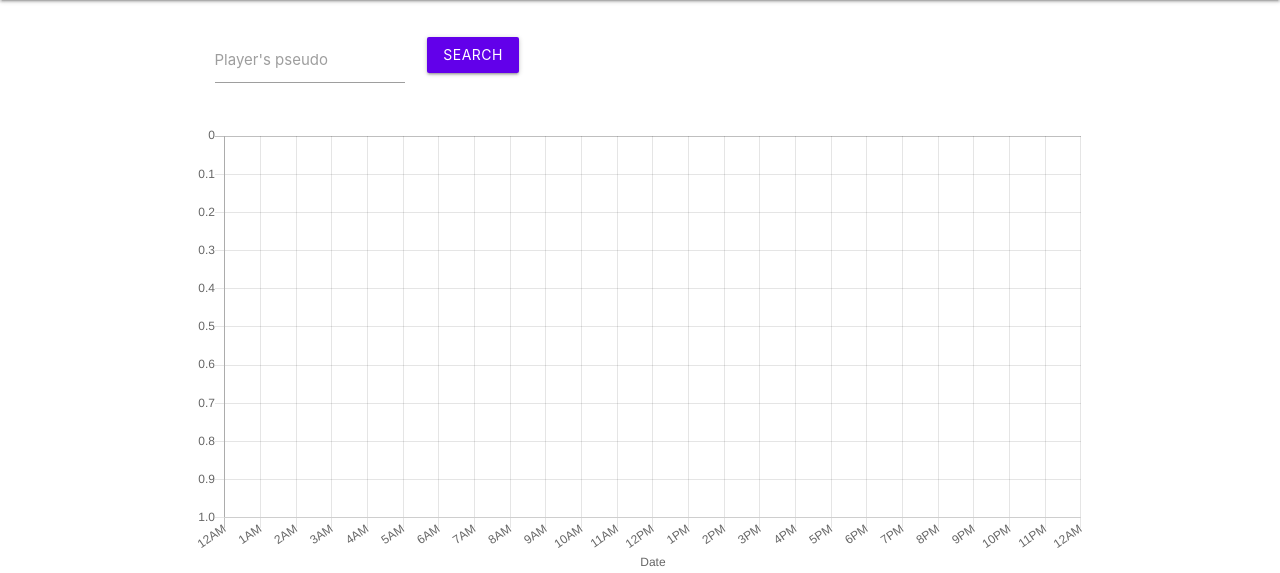
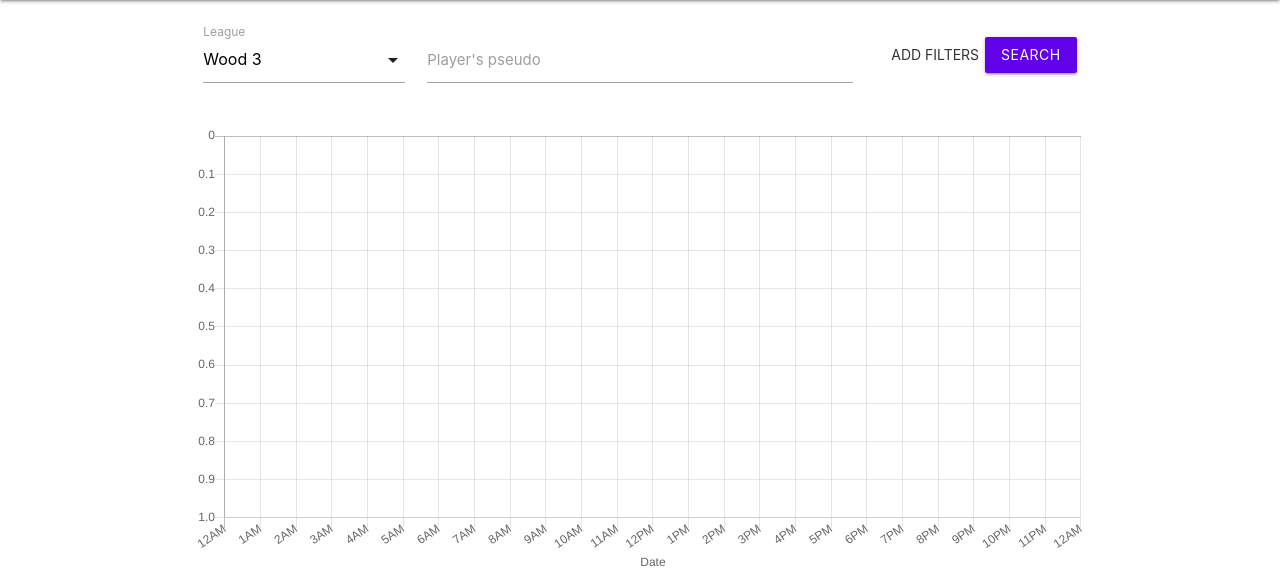
Before and after one commit to AdrienVannson/CG-Ranking, a PHP site: page / in a window 1280 px wide. Shown: the part 64-637 px from the top of the page. Run offline with PHP 8.4, Linux system fonts and the light colour scheme; some libraries are stand-ins or nearby versions.

Commit message:
Show more options on the form

```diff
--- a/index.php
+++ b/index.php
@@ -21,16 +21,33 @@
 
     <div class="container">
 
-        <div class="row" style="margin-top: 22px;">
-            <form class="col s12 m6">
+        <div style="margin-top: 22px;">
+            <form class="row">
 
-                <div class="input-field col s6">
+                <div class="input-field col s6 l3">
+                    <select class="icons">
+                        <option value="" data-icon="https://static.codingame.com/assets/league_wood_04.b7a42fec.png" selected>Wood 3</option>
+                        <option value="" data-icon="https://static.codingame.com/assets/league_wood_04.b7a42fec.png">Wood 2</option>
+                        <option value="" data-icon="https://static.codingame.com/assets/league_wood_04.b7a42fec.png">Wood 1</option>
+                        <option value="" data-icon="https://static.codingame.com/assets/league_bronze_04.99f05c39.png">Bronze</option>
+                        <option value="" data-icon="https://static.codingame.com/assets/league_silver_04.fe77a073.png">Silver</option>
+                        <option value="" data-icon="https://static.codingame.com/assets/league_gold_04.588a6052.png">Gold</option>
+                        <option value="" data-icon="https://static.codingame.com/assets/league_legend_04.5e7a7052.png">Legend</option>
+                    </select>
+                    <label>League</label>
+                </div>
+
+                <div class="input-field col s6 l6">
                     <input id="pseudo" type="text" onkeydown="if (event.keyCode == 13) {addPlayer(this.value); return false;}">
                     <label for="pseudo">Player's pseudo</label>
                 </div>
 
-                <div class="input-field col s6">
-                    <a class="waves-effect waves-light btn deep-purple accent-4"
+                <div class="input-field col s6 l2">
+                    <a class="waves-effect btn-flat">Add filters</a>
+                </div>
+
+                <div class="input-field col s6 l1">
+                    <a class="waves-effect waves-light btn deep-purple accent-4 right"
                     onclick="addPlayer(document.getElementById('pseudo').value)">Search</a>
                 </div>
 
--- a/script.js
+++ b/script.js
@@ -37,6 +37,9 @@ var chart = new Chart(document.getElementById('chart').getContext('2d'), {
 });
 
 M.Modal.init(document.getElementById('about'), {});
+document.addEventListener('DOMContentLoaded', function() {
+    M.FormSelect.init(document.querySelectorAll('select'));
+});
 
 
 function addPlayer (name)
--- a/styles.css
+++ b/styles.css
@@ -1,8 +1,17 @@
+/*
+    #7E57C2: deep purple 400
+    #6200EA: deep purple A700
+*/
+
 .input-field input[type=text]:focus + label {
-    color: #6200ea !important;
+    color: #6200EA !important;
 }
 
 .input-field input[type=text]:focus {
-    border-bottom: 1px solid #6200ea !important;
-    box-shadow: 0 1px 0 0 #6200ea !important;
+    border-bottom: 1px solid #6200EA !important;
+    box-shadow: 0 1px 0 0 #6200EA !important;
 }
+
+.dropdown-content li > a, .dropdown-content li > span {
+    color: #7E57C2 !important;
+}
```
